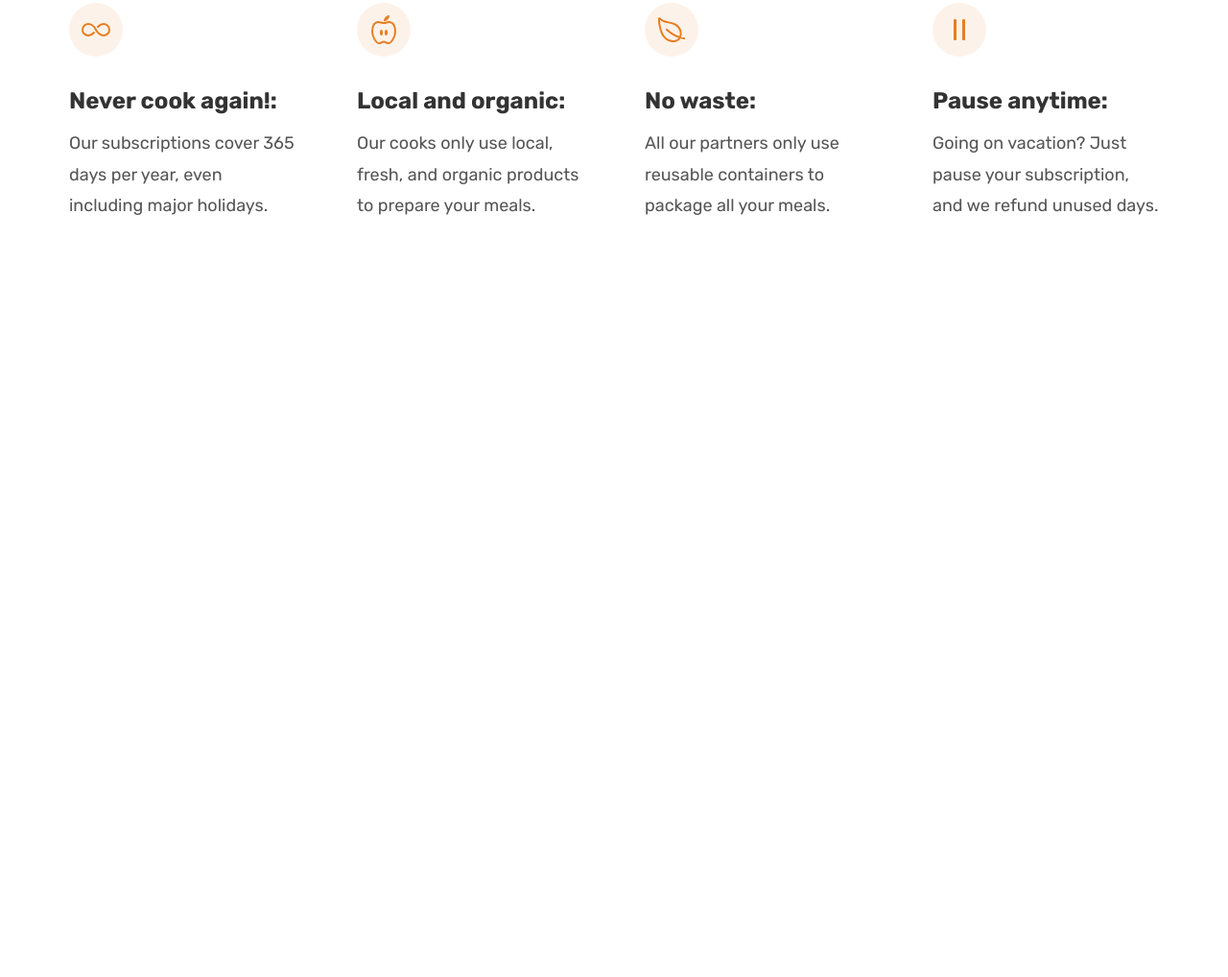
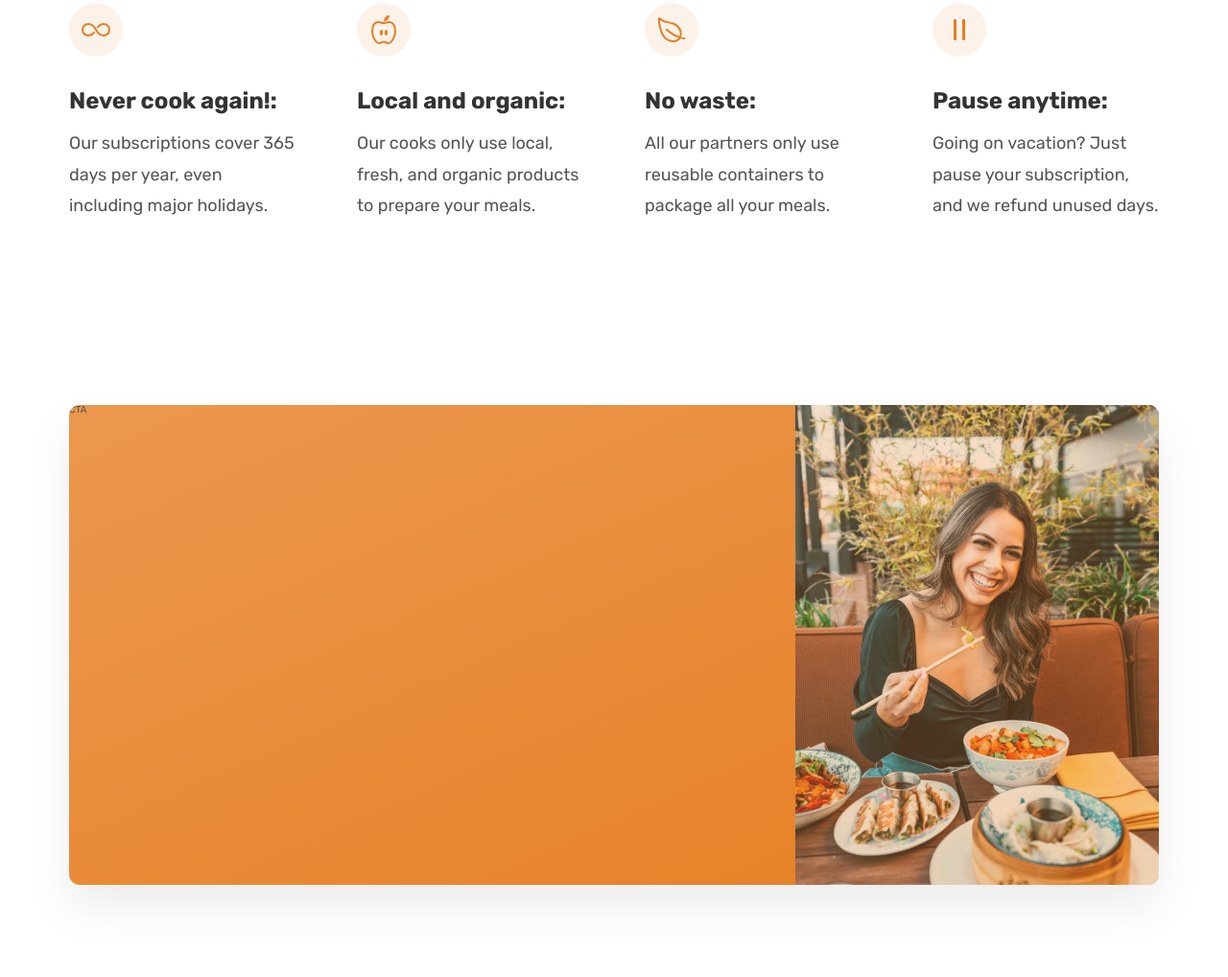
Before and after one commit to leo3651/HTML, a plain HTML site: page omnifood/index.html in a window 1280 px wide. Shown: the part 5576-6594 px from the top of the page at 96% size. Before the commit the page ends 5902 px from the top, so only its background shows below. Drawn offline with nearby package versions, Linux system fonts and the light colour scheme.

Commit message:
add cta section

```diff
--- a/omnifood/index.html
+++ b/omnifood/index.html
@@ -580,6 +580,16 @@
           </div>
         </div>
       </section>
+
+      <!-- CTA SECTION -->
+      <section class="cta-section">
+        <div class="container">
+          <div class="cta">
+            <div class="form-box">CTA</div>
+            <div class="image-box" role="img" aria-label="Woman eating"></div>
+          </div>
+        </div>
+      </section>
     </main>
   </body>
 </html>
--- a/omnifood/main.css
+++ b/omnifood/main.css
@@ -518,3 +518,32 @@ strong {
   line-height: 1.6;
   font-size: 1.6rem;
 }
+
+/************************/
+/* CTA SECTION */
+/************************/
+
+.cta-section {
+  padding: 9.6rem 0;
+}
+
+.cta {
+  overflow: hidden;
+  border-radius: 1.1rem;
+  display: grid;
+  grid-template-columns: 2fr 1fr;
+  box-shadow: 0 2.4rem 4.8rem rgba(0, 0, 0, 0.075);
+  height: 50rem;
+  background-image: linear-gradient(to right bottom, #eb984e, #e67e22);
+}
+
+.image-box {
+  background-image: linear-gradient(
+      to right bottom,
+      rgba(235, 151, 78, 0.3),
+      rgba(230, 125, 34, 0.3)
+    ),
+    url(./content/img/eating.jpg);
+  background-size: cover;
+  background-position: center;
+}
```
Also changed, not shown: omnifood/general.css (+6 -3 lines).
